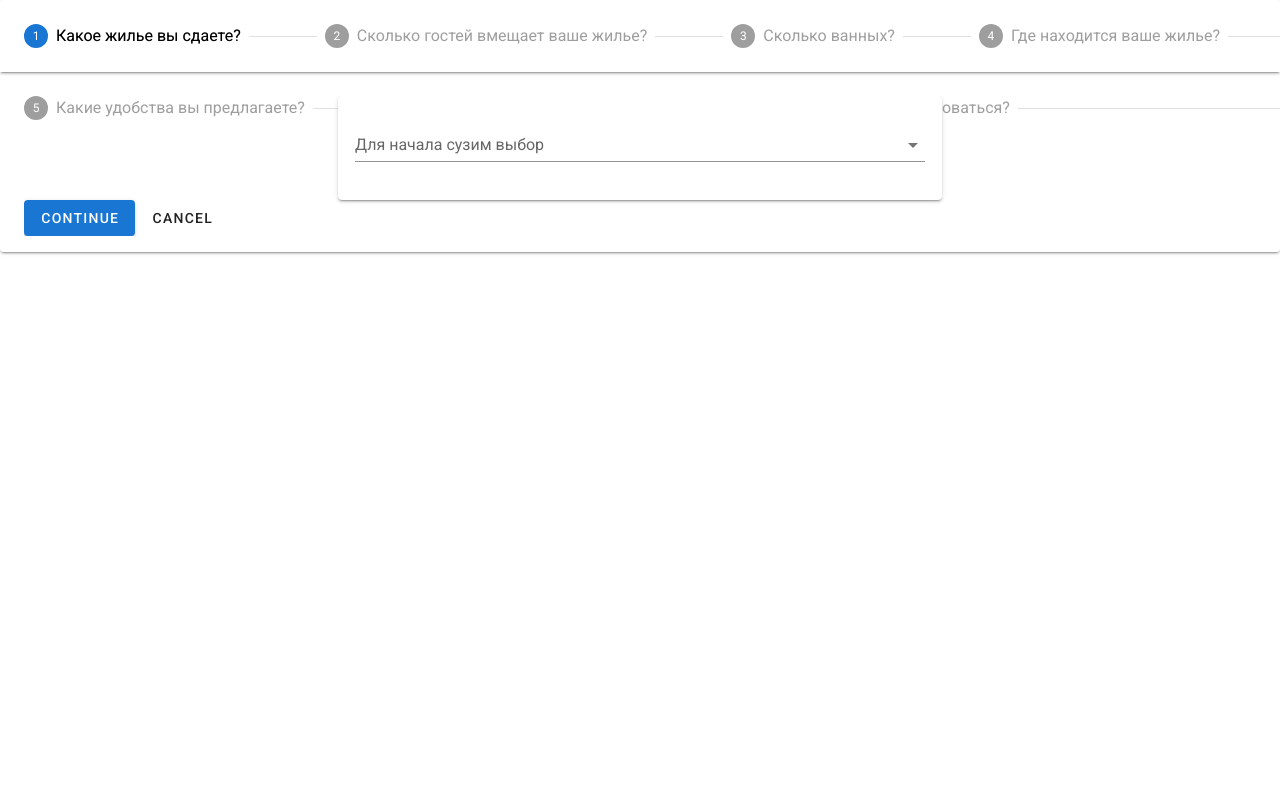
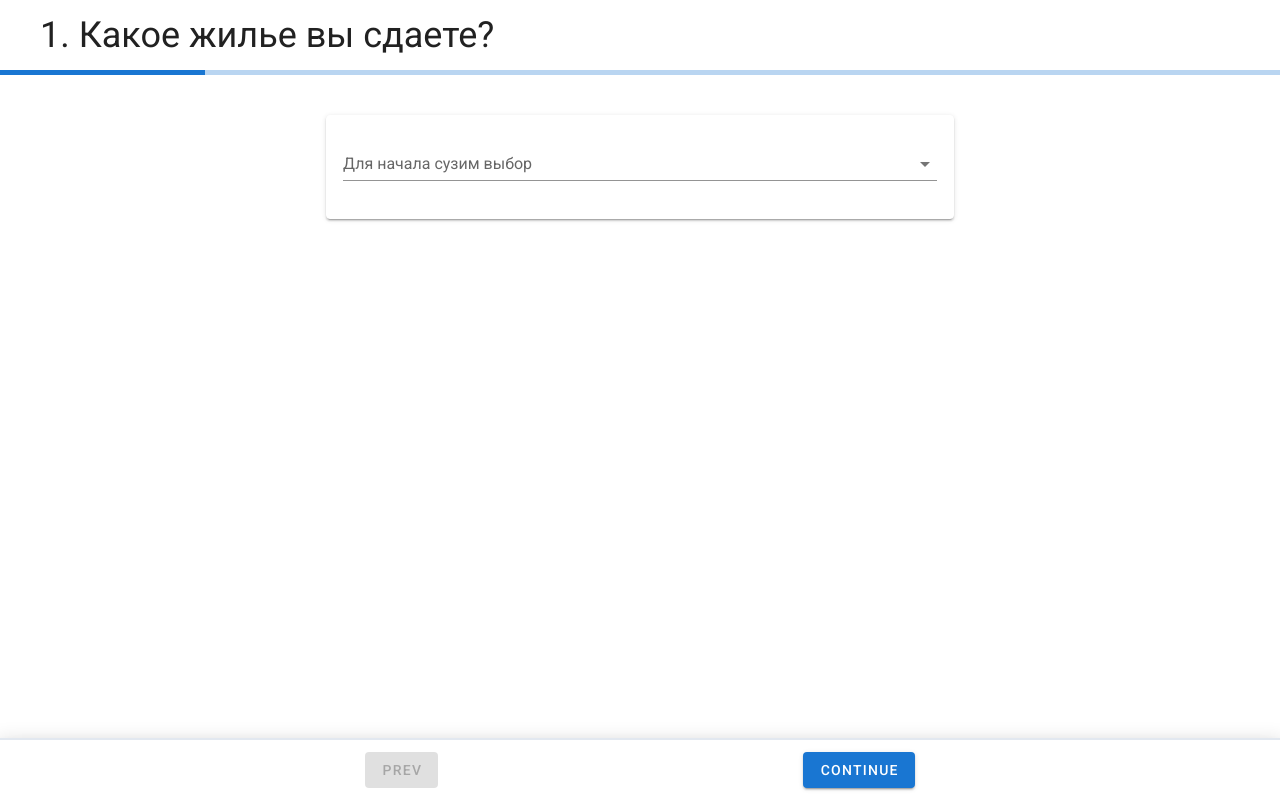
Before and after one commit to ShahzodSalimsakov/airbnb, a Nuxt app: page /become-a-host in a window 1280 px wide. Built offline with nearby package versions, Linux system fonts and the light colour scheme.

Commit message:
changed become-a-host wizard

```diff
--- a/components/become-a-host/WizardLocation.vue
+++ b/components/become-a-host/WizardLocation.vue
@@ -93,7 +93,8 @@ export default {
           id: 'c',
           label: 'c'
         }
-      ]
+      ],
+      indeks: ''
     }
   },
   computed: {
--- a/pages/become-a-host/index.vue
+++ b/pages/become-a-host/index.vue
@@ -1,99 +1,45 @@
 <template>
-  <v-stepper v-model="e1">
-    <v-stepper-header>
-      <v-stepper-step :complete="e1 > 1" step="1">
-        Какое жилье вы сдаете?
-      </v-stepper-step>
-
-      <v-divider></v-divider>
-
-      <v-stepper-step :complete="e1 > 2" step="2">
-        Сколько гостей вмещает ваше жилье?
-      </v-stepper-step>
-
-      <v-divider></v-divider>
-
-      <v-stepper-step :complete="e1 > 3" step="3">
-        Сколько ванных?
-      </v-stepper-step>
-
-      <v-divider></v-divider>
-
-      <v-stepper-step :complete="e1 > 4" step="4">
-        Где находится ваше жилье?
-      </v-stepper-step>
-
-      <v-divider></v-divider>
-
-      <v-stepper-step :complete="e1 > 5" step="5">
-        Какие удобства вы предлагаете?
-      </v-stepper-step>
-
-      <v-divider></v-divider>
-
-      <v-stepper-step :complete="e1 > 6" step="6">
-        Какими помещениями гости могут пользоваться?
-      </v-stepper-step>
-
-      <v-divider></v-divider>
-    </v-stepper-header>
-
-    <v-stepper-items>
-      <v-stepper-content step="1">
+  <div class="flex flex-col h-screen overflow-hidden">
+    <div class="wizard-title">
+      <span class="block pl-10 py-2 text-4xl"
+        >{{ activeStepIndex + 1 }}. {{ activeTitle }}</span
+      >
+      <v-progress-linear v-model="stepsProgress" height="5"></v-progress-linear>
+    </div>
+    <div class="overflow-x-hidden steps-content py-10">
+      <v-overlay :value="isStepLoading">
+        <v-progress-circular indeterminate size="64"></v-progress-circular>
+      </v-overlay>
+      <template v-if="activeStepIndex === 0">
         <WizardRoom />
-        <v-btn color="primary" @click="e1 = 2">
-          Continue
-        </v-btn>
-
-        <v-btn text>Cancel</v-btn>
-      </v-stepper-content>
-      <v-stepper-content step="2">
+      </template>
+      <template v-else-if="activeStepIndex === 1">
         <WizardBedrooms />
-
-        <v-btn color="primary" @click="e1 = 3">
-          Continue
-        </v-btn>
-
-        <v-btn text @click="e1 = 1">Cancel</v-btn>
-      </v-stepper-content>
-
-      <v-stepper-content step="3">
+      </template>
+      <template v-else-if="activeStepIndex === 2">
         <WizardBathrooms />
-
-        <v-btn color="primary" @click="e1 = 4">
-          Continue
-        </v-btn>
-
-        <v-btn text @click="e1 = 2">Cancel</v-btn>
-      </v-stepper-content>
-
-      <v-stepper-content step="4">
+      </template>
+      <template v-else-if="activeStepIndex === 3">
         <WizardLocation />
-
-        <v-btn color="primary" @click="e1 = 5">
-          Continue
-        </v-btn>
-
-        <v-btn text @click="e1 = 3">Cancel</v-btn>
-      </v-stepper-content>
-
-      <v-stepper-content step="5">
+      </template>
+      <template v-else-if="activeStepIndex === 4">
         <WizardAmenities />
-
-        <v-btn color="primary" @click="e1 = 6">
-          Continue
-        </v-btn>
-
-        <v-btn text @click="e1 = 4">Cancel</v-btn>
-      </v-stepper-content>
-
-      <v-stepper-content step="6">
+      </template>
+      <template v-else-if="activeStepIndex === 5">
         <WizardSpaces />
-
-        <v-btn text @click="e1 = 5">Cancel</v-btn>
-      </v-stepper-content>
-    </v-stepper-items>
-  </v-stepper>
+      </template>
+    </div>
+    <div
+      class="border-t-2 elevation-10 flex justify-evenly py-3 steps-pagination"
+    >
+      <v-btn color="primary" :disabled="activeStepIndex === 0" @click="goToPrev"
+        >Prev</v-btn
+      >
+      <v-btn color="primary" :loading="isStepLoading" @click="goToNext">
+        Continue
+      </v-btn>
+    </div>
+  </div>
 </template>
 <script>
 import WizardRoom from '~/components/become-a-host/WizardRoom'
@@ -103,6 +49,7 @@ import WizardLocation from '~/components/become-a-host/WizardLocation'
 import WizardAmenities from '~/components/become-a-host/WizardAmenities'
 import WizardSpaces from '~/components/become-a-host/WizardSpaces'
 export default {
+  layout: 'wizard',
   components: {
     WizardRoom,
     WizardBedrooms,
@@ -113,11 +60,74 @@ export default {
   },
   data() {
     return {
-      e1: 1
+      steps: [
+        {
+          label: 'Какое жилье вы сдаете?',
+          active: true
+        },
+        {
+          label: 'Сколько гостей вмещает ваше жилье?',
+          active: false
+        },
+        {
+          label: 'Сколько ванных?',
+          active: false
+        },
+        {
+          label: 'Где находится ваше жилье?',
+          active: false
+        },
+        {
+          label: 'Какие удобства вы предлагаете?',
+          active: false
+        },
+        {
+          label: 'Какими помещениями гости могут пользоваться?',
+          active: false
+        }
+      ],
+      e1: 1,
+      isStepLoading: false
     }
   },
-  layout: 'wizard'
+  computed: {
+    activeTitle() {
+      return this.steps.filter((item) => item.active)[0].label
+    },
+    activeStepIndex() {
+      return this.steps.findIndex((item) => item.active)
+    },
+    stepsProgress() {
+      const currentIndex = this.steps.findIndex((item) => item.active)
+      return parseInt(((currentIndex + 1) / this.steps.length) * 100, 0)
+    }
+  },
+  methods: {
+    goToNext() {
+      let currentIndex = this.steps.findIndex((item) => item.active)
+      this.steps[currentIndex].active = false
+      if (currentIndex < this.steps.length - 1) {
+        currentIndex++
+        this.steps[currentIndex].active = true
+      }
+    },
+    goToPrev() {
+      let currentIndex = this.steps.findIndex((item) => item.active)
+      this.steps[currentIndex].active = false
+      if (currentIndex > 0) {
+        currentIndex--
+        this.steps[currentIndex].active = true
+      }
+    }
+  }
 }
 </script>
 
-<style scoped></style>
+<style scoped>
+.steps-content {
+  flex: 9;
+}
+.steps-pagination {
+  flex: 0;
+}
+</style>
```
